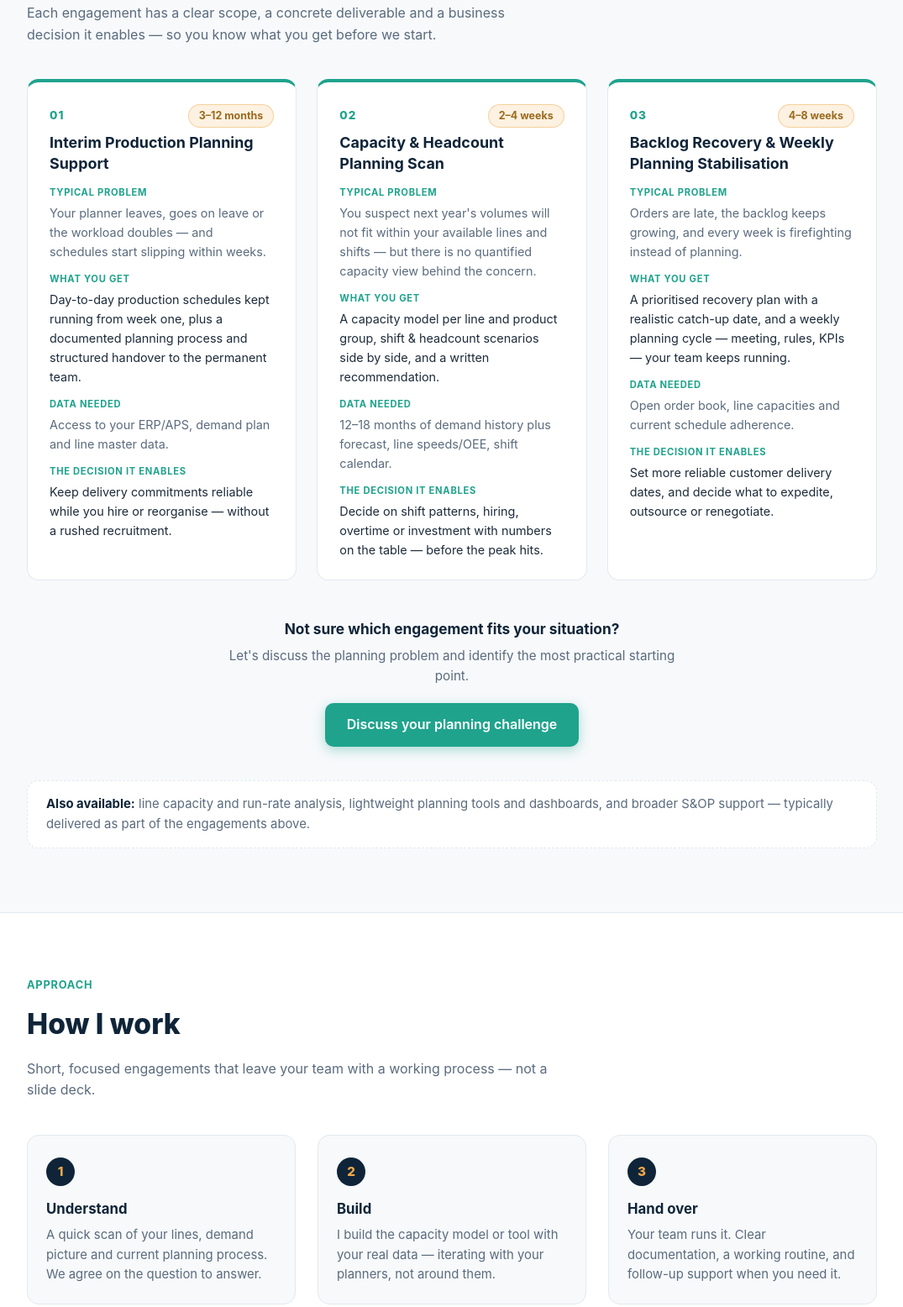
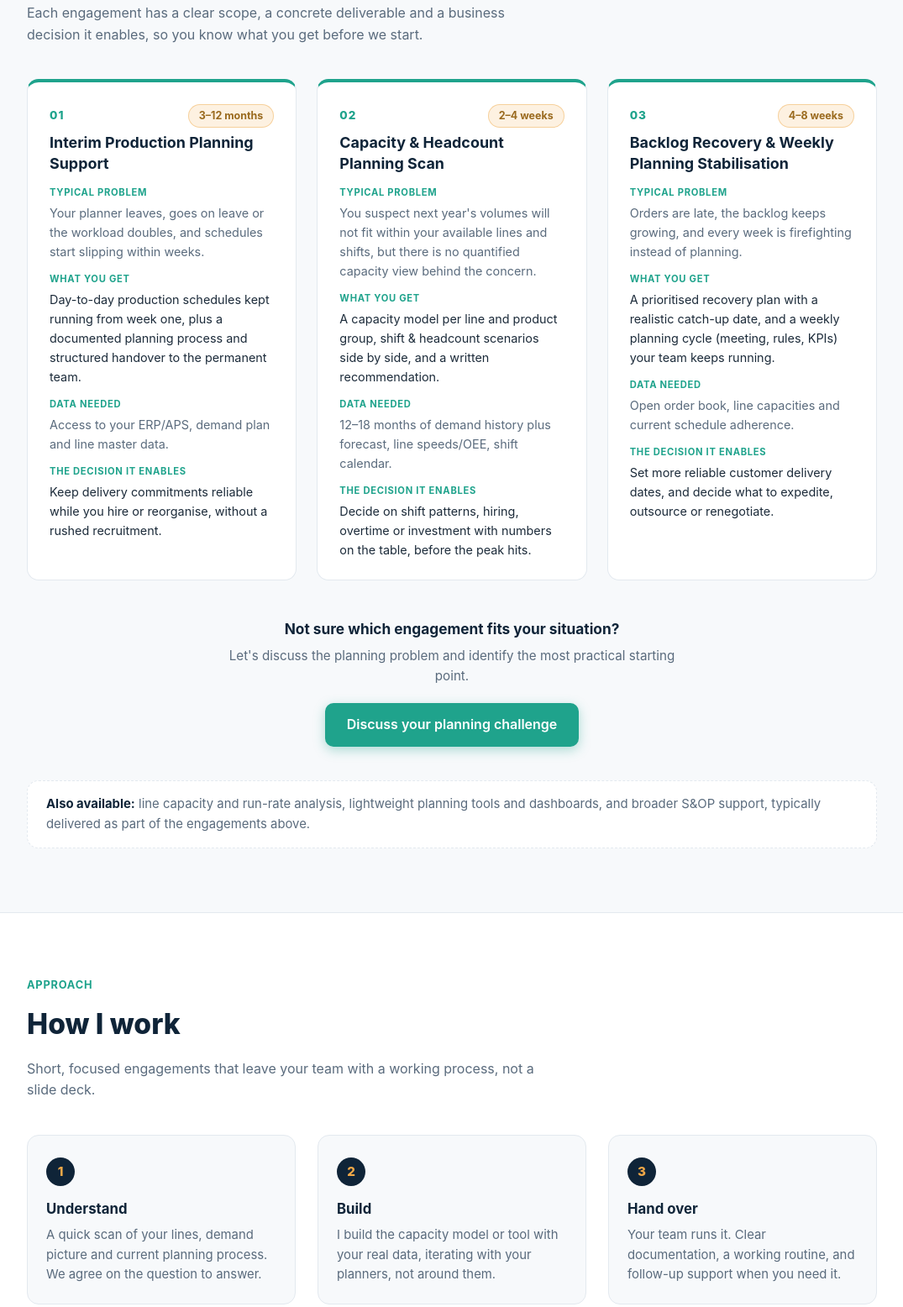
Before and after one commit to antalzalan78/linesight-planning-site, a plain HTML site: page index.html in a window 1280 px wide. Shown: the part 831-2387 px from the top of the page at 84% size, without its empty margins (102-1177 px from the left). Drawn offline with Linux system fonts and the light colour scheme.

Commit message:
Replace em dashes with commas, colons and hyphens
Co-Authored-By: Claude Fable 5 <noreply@anthropic.com>

```diff
--- a/index.html
+++ b/index.html
@@ -3,7 +3,7 @@
 <head>
 <meta charset="UTF-8">
 <meta name="viewport" content="width=device-width, initial-scale=1.0">
-<title>Zalan Antal Planning — Capacity Planning &amp; Supply Chain Consultancy</title>
+<title>Zalan Antal Planning - Capacity Planning &amp; Supply Chain Consultancy</title>
 <meta name="description" content="Zalan Antal Planning is an independent consultancy helping FMCG and manufacturing companies with capacity planning, S&OP support and line performance analysis.">
 <style>
   :root{
@@ -333,7 +333,7 @@
   <div class="wrap">
     <div class="sec-kicker">Services</div>
     <h2>Three concrete ways to start</h2>
-    <p class="sec-intro">Each engagement has a clear scope, a concrete deliverable and a business decision it enables — so you know what you get before we start.</p>
+    <p class="sec-intro">Each engagement has a clear scope, a concrete deliverable and a business decision it enables, so you know what you get before we start.</p>
     <div class="offers">
       <div class="offer">
         <div class="offer-top">
@@ -343,13 +343,13 @@
         <h3>Interim Production Planning Support</h3>
         <dl>
           <dt>Typical problem</dt>
-          <dd class="quiet">Your planner leaves, goes on leave or the workload doubles — and schedules start slipping within weeks.</dd>
+          <dd class="quiet">Your planner leaves, goes on leave or the workload doubles, and schedules start slipping within weeks.</dd>
           <dt>What you get</dt>
           <dd>Day-to-day production schedules kept running from week one, plus a documented planning process and structured handover to the permanent team.</dd>
           <dt>Data needed</dt>
           <dd class="quiet">Access to your ERP/APS, demand plan and line master data.</dd>
           <dt>The decision it enables</dt>
-          <dd>Keep delivery commitments reliable while you hire or reorganise — without a rushed recruitment.</dd>
+          <dd>Keep delivery commitments reliable while you hire or reorganise, without a rushed recruitment.</dd>
         </dl>
       </div>
       <div class="offer">
@@ -360,13 +360,13 @@
         <h3>Capacity &amp; Headcount Planning Scan</h3>
         <dl>
           <dt>Typical problem</dt>
-          <dd class="quiet">You suspect next year's volumes will not fit within your available lines and shifts — but there is no quantified capacity view behind the concern.</dd>
+          <dd class="quiet">You suspect next year's volumes will not fit within your available lines and shifts, but there is no quantified capacity view behind the concern.</dd>
           <dt>What you get</dt>
           <dd>A capacity model per line and product group, shift &amp; headcount scenarios side by side, and a written recommendation.</dd>
           <dt>Data needed</dt>
           <dd class="quiet">12–18 months of demand history plus forecast, line speeds/OEE, shift calendar.</dd>
           <dt>The decision it enables</dt>
-          <dd>Decide on shift patterns, hiring, overtime or investment with numbers on the table — before the peak hits.</dd>
+          <dd>Decide on shift patterns, hiring, overtime or investment with numbers on the table, before the peak hits.</dd>
         </dl>
       </div>
       <div class="offer">
@@ -379,7 +379,7 @@
           <dt>Typical problem</dt>
           <dd class="quiet">Orders are late, the backlog keeps growing, and every week is firefighting instead of planning.</dd>
           <dt>What you get</dt>
-          <dd>A prioritised recovery plan with a realistic catch-up date, and a weekly planning cycle — meeting, rules, KPIs — your team keeps running.</dd>
+          <dd>A prioritised recovery plan with a realistic catch-up date, and a weekly planning cycle (meeting, rules, KPIs) your team keeps running.</dd>
           <dt>Data needed</dt>
           <dd class="quiet">Open order book, line capacities and current schedule adherence.</dd>
           <dt>The decision it enables</dt>
@@ -392,7 +392,7 @@
       <p class="sub">Let's discuss the planning problem and identify the most practical starting point.</p>
       <a class="btn btn-primary" href="#contact">Discuss your planning challenge</a>
     </div>
-    <p class="more-services"><strong>Also available:</strong> line capacity and run-rate analysis, lightweight planning tools and dashboards, and broader S&amp;OP support — typically delivered as part of the engagements above.</p>
+    <p class="more-services"><strong>Also available:</strong> line capacity and run-rate analysis, lightweight planning tools and dashboards, and broader S&amp;OP support, typically delivered as part of the engagements above.</p>
   </div>
 </section>
 
@@ -400,7 +400,7 @@
   <div class="wrap">
     <div class="sec-kicker">Approach</div>
     <h2>How I work</h2>
-    <p class="sec-intro">Short, focused engagements that leave your team with a working process — not a slide deck.</p>
+    <p class="sec-intro">Short, focused engagements that leave your team with a working process, not a slide deck.</p>
     <div class="steps">
       <div class="step">
         <span class="num">1</span>
@@ -410,7 +410,7 @@
       <div class="step">
         <span class="num">2</span>
         <h3>Build</h3>
-        <p>I build the capacity model or tool with your real data — iterating with your planners, not around them.</p>
+        <p>I build the capacity model or tool with your real data, iterating with your planners, not around them.</p>
       </div>
       <div class="step">
         <span class="num">3</span>
@@ -445,7 +445,7 @@
     <div class="about-grid">
       <div class="about">
         <p>Zalan Antal Planning is the independent consultancy of a supply-chain professional with over 10 years in manufacturing operations, including more than 7 years of hands-on production and capacity planning in FMCG manufacturing in the Netherlands.</p>
-        <p>I've spent my career where the plan meets the production line: balancing demand against real line capabilities, OEE, changeovers, maintenance windows and workforce availability. That's the perspective I bring to every engagement — practical, numbers-driven, and grounded in how factories actually run.</p>
+        <p>I've spent my career where the plan meets the production line: balancing demand against real line capabilities, OEE, changeovers, maintenance windows and workforce availability. That's the perspective I bring to every engagement: practical, numbers-driven, and grounded in how factories actually run.</p>
         <p>Registered as a ZZP (independent contractor) in the Netherlands, available for projects on-site or remote.</p>
       </div>
       <div class="fact-box">
@@ -469,7 +469,7 @@
   <div class="wrap">
     <div class="sec-kicker" style="color:#7fe0cd">Contact</div>
     <h2>Let's talk about your capacity challenge</h2>
-    <p class="sec-intro">Whether it's a one-off capacity study or ongoing planning support — a short call is the easiest way to find out if I can help.</p>
+    <p class="sec-intro">Whether it's a one-off capacity study or ongoing planning support, a short call is the easiest way to find out if I can help.</p>
     <div class="contact-box">
       <form id="contact-form" novalidate>
         <input type="hidden" name="access_key" value="2cae576a-41c7-4df8-a64c-cc2c230de2d1">
@@ -523,7 +523,7 @@
     }).then(function(res){ return res.json(); }).then(function(data){
       if (data.success) {
         msg.className = 'form-msg ok';
-        msg.textContent = 'Thank you — your message has been sent. I\'ll get back to you within one working day.';
+        msg.textContent = 'Thank you! Your message has been sent. I\'ll get back to you within one working day.';
         form.reset();
       } else {
         throw new Error(data.message || 'Submission failed');
```
Also changed, not shown: privacy.html (+2 -2 lines).
